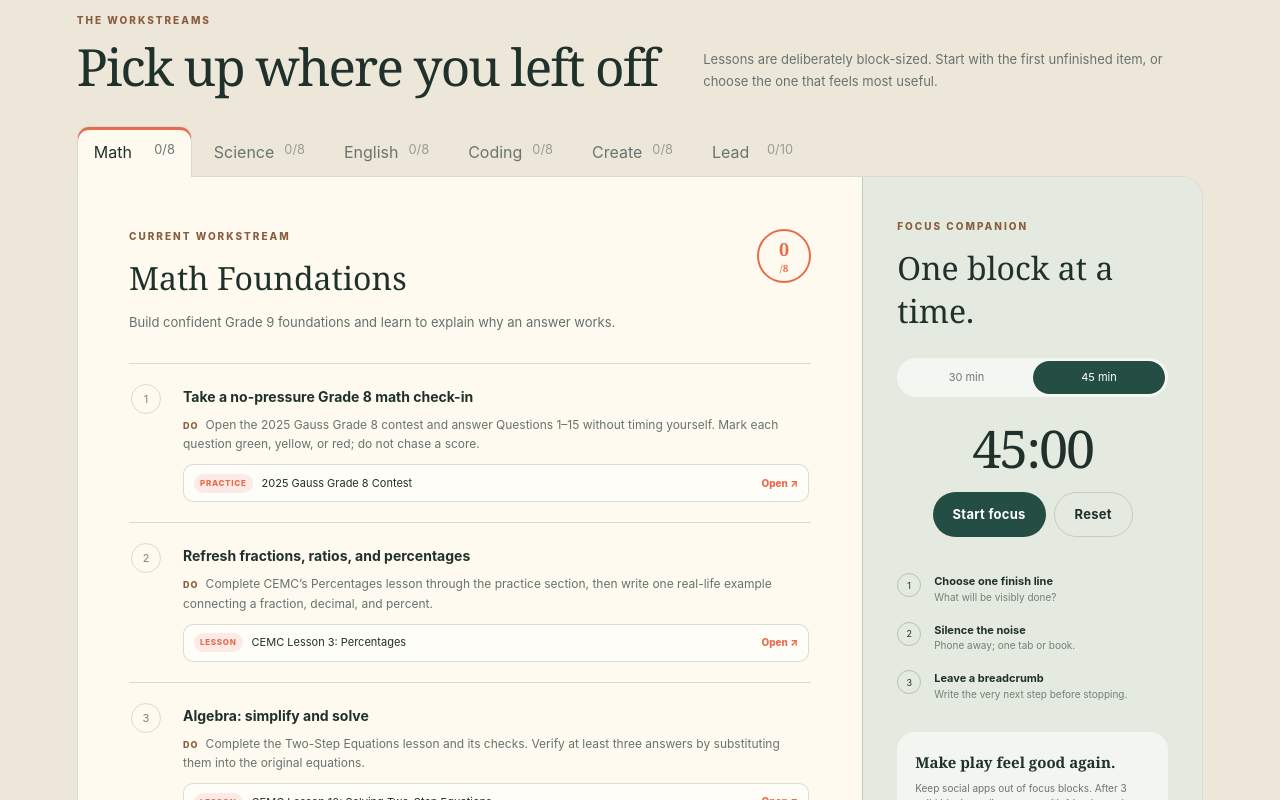
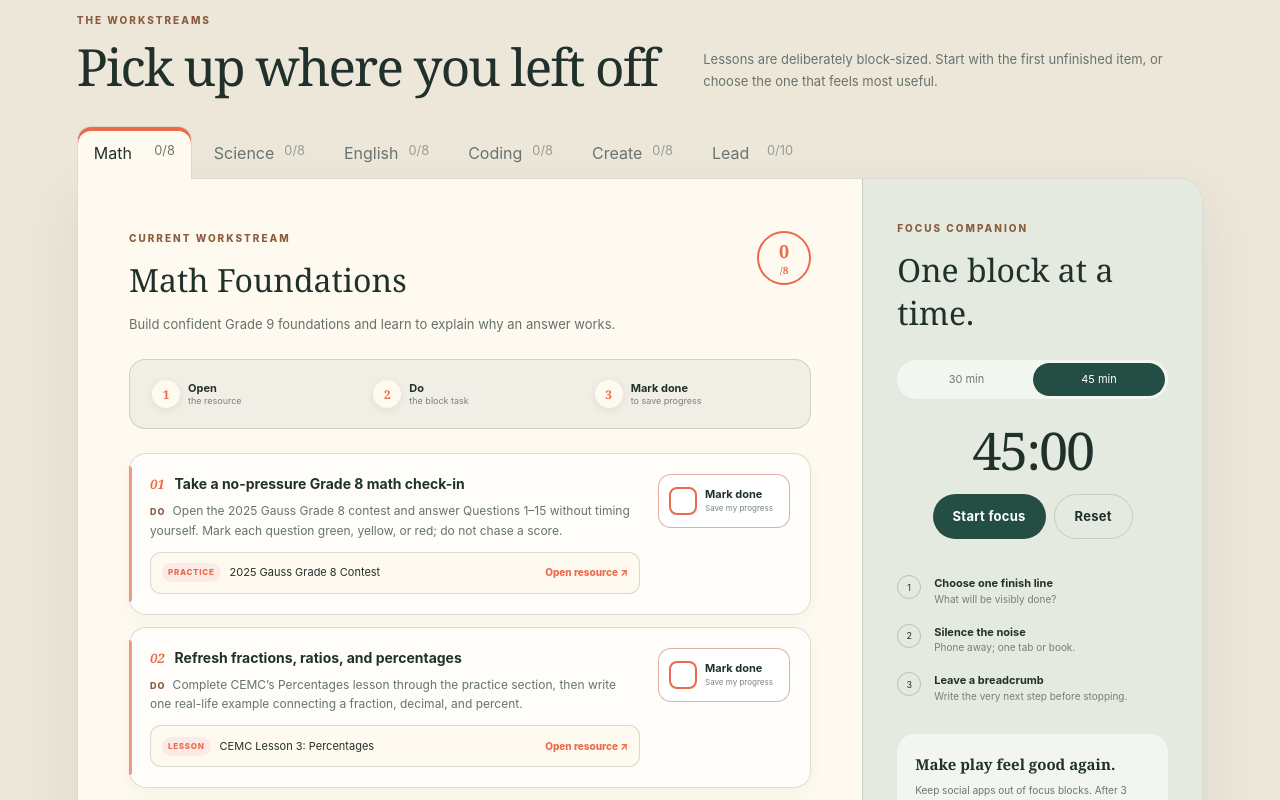
Before and after one commit to r-chen/northstar-study-studio, a Next.js app: page / in a window 1280 px wide. Shown: the part 880-1680 px from the top of the page. Built offline with nearby package versions, Linux system fonts and the light colour scheme.

Commit message:
Clarify task completion and polish lesson cards

```diff
--- a/app/globals.css
+++ b/app/globals.css
@@ -71,32 +71,50 @@ h1 em { color: #a44f37; font-weight: 400; }
 .section-heading h2, .principles > h2 { margin-bottom: 0; font: 500 clamp(35px, 4vw, 56px)/1.02 var(--serif); letter-spacing: -.035em; }
 .section-heading > p { max-width: 500px; color: #68736e; font-size: 13px; line-height: 1.7; }
 .subject-tabs { max-width: 1300px; margin: 0 auto -1px; display: flex; align-items: flex-end; gap: 5px; overflow-x: auto; scrollbar-width: thin; }
-.subject-tabs button { min-width: 115px; padding: 13px 16px; display: flex; justify-content: space-between; gap: 10px; border: 1px solid transparent; border-bottom: 0; border-radius: 12px 12px 0 0; background: transparent; cursor: pointer; color: #69746f; }
-.subject-tabs button.active { background: var(--cream); border-color: var(--line); color: var(--ink); box-shadow: inset 0 3px 0 var(--subject); }
+.subject-tabs button { min-width: 115px; padding: 14px 16px; display: flex; justify-content: space-between; gap: 10px; border: 1px solid transparent; border-bottom: 0; border-radius: 14px 14px 0 0; background: transparent; cursor: pointer; color: #69746f; transition: background .2s ease, color .2s ease, transform .2s ease; }
+.subject-tabs button:hover { background: rgba(255,255,255,.38); color: var(--ink); }
+.subject-tabs button.active { background: var(--cream); border-color: var(--line); color: var(--ink); box-shadow: inset 0 4px 0 var(--subject); }
 .subject-tabs small { opacity: .65; }
-.work-grid { max-width: 1300px; margin: 0 auto; display: grid; grid-template-columns: minmax(0, 1fr) 340px; border: 1px solid var(--line); border-radius: 0 22px 22px 22px; overflow: hidden; background: var(--cream); }
+.work-grid { max-width: 1300px; margin: 0 auto; display: grid; grid-template-columns: minmax(0, 1fr) 340px; border: 1px solid var(--line); border-radius: 0 24px 24px 24px; overflow: hidden; background: var(--cream); box-shadow: 0 22px 55px rgba(70,58,40,.09); }
 .lesson-panel { padding: clamp(26px, 4vw, 54px); }
 .lesson-intro { display: flex; justify-content: space-between; align-items: flex-start; }
 .lesson-intro h3, .focus-panel h3 { font: 500 32px var(--serif); margin-bottom: 0; }
 .completion-ring { width: 54px; height: 54px; border: 2px solid var(--subject); border-radius: 50%; display: grid; place-content: center; text-align: center; font: 600 18px var(--serif); color: var(--subject); }
 .completion-ring small { font-size: 10px; }
-.purpose { max-width: 670px; margin: 13px 0 30px; color: #64706b; font-size: 13px; line-height: 1.65; }
-.task-list { margin: 0; padding: 0; list-style: none; }
-.task-list li { display: grid; grid-template-columns: 38px minmax(0, 1fr); gap: 14px; padding: 20px 2px; border-top: 1px solid var(--line); }
-.task-list li:last-child { border-bottom: 1px solid var(--line); }
-.task-list .check { width: 30px; height: 30px; border: 1px solid var(--line); border-radius: 50%; background: transparent; color: #7b8581; font-size: 11px; cursor: pointer; }
-.task-list li:not(.done):hover .check { border-color: var(--subject); color: var(--subject); }
-.task-list strong { font-size: 14px; line-height: 1.45; }
+.purpose { max-width: 670px; margin: 13px 0 24px; color: #64706b; font-size: 13px; line-height: 1.65; }
+.lesson-guide { margin: 0 0 24px; padding: 12px; display: grid; grid-template-columns: repeat(3, 1fr); gap: 8px; border: 1px solid var(--line); border-radius: 16px; background: #f1eee5; }
+.lesson-guide > div { min-width: 0; padding: 8px 10px; display: grid; grid-template-columns: 28px 1fr; align-items: center; gap: 8px; }
+.lesson-guide span { width: 28px; height: 28px; display: grid; place-items: center; border-radius: 50%; background: var(--cream); color: var(--subject); font: 700 12px var(--serif); box-shadow: 0 2px 8px rgba(45,43,34,.08); }
+.lesson-guide p { margin: 0; color: #77817d; font-size: 9px; line-height: 1.35; }
+.lesson-guide strong { display: block; color: var(--ink); font-size: 11px; }
+.task-list { margin: 0; padding: 0; display: grid; gap: 12px; list-style: none; }
+.task-list li { position: relative; display: grid; grid-template-columns: minmax(0, 1fr) 132px; align-items: start; gap: 18px; padding: 20px; border: 1px solid var(--line); border-radius: 17px; background: rgba(255,255,255,.58); box-shadow: 0 5px 18px rgba(56,49,35,.04); transition: border-color .2s ease, box-shadow .2s ease, transform .2s ease, background .2s ease; }
+.task-list li::before { content: ""; position: absolute; inset: 12px auto 12px -1px; width: 3px; border-radius: 0 4px 4px 0; background: var(--subject); opacity: .65; }
+.task-list li:not(.done):hover { border-color: color-mix(in srgb, var(--subject) 45%, var(--line)); background: white; box-shadow: 0 10px 28px rgba(56,49,35,.08); transform: translateY(-1px); }
 .task-content { min-width: 0; }
+.task-heading { display: flex; align-items: baseline; gap: 10px; }
+.task-number { flex: 0 0 auto; color: var(--subject); font: italic 600 13px var(--serif); }
+.task-title { color: var(--ink); font-size: 14px; line-height: 1.45; }
 .task-list .task-action { margin: 7px 0 0; color: #66736e; font-size: 12px; line-height: 1.6; }
 .task-action > span { display: inline-block; margin-right: 7px; color: #8a5d3e; font-size: 9px; font-weight: 850; letter-spacing: .12em; text-transform: uppercase; }
-.task-resource { margin-top: 11px; min-height: 38px; padding: 8px 10px; display: grid; grid-template-columns: auto minmax(0, 1fr) auto; align-items: center; gap: 9px; border: 1px solid var(--line); border-radius: 10px; background: rgba(255,255,255,.55); color: var(--ink); text-decoration: none; font-size: 11px; line-height: 1.35; transition: border-color .2s ease, background .2s ease, transform .2s ease; }
+.task-resource { margin-top: 12px; min-height: 42px; padding: 9px 11px; display: grid; grid-template-columns: auto minmax(0, 1fr) auto; align-items: center; gap: 9px; border: 1px solid var(--line); border-radius: 11px; background: var(--cream); color: var(--ink); text-decoration: none; font-size: 11px; line-height: 1.35; transition: border-color .2s ease, background .2s ease, transform .2s ease; }
 .task-resource:hover { border-color: var(--subject); background: white; transform: translateY(-1px); }
 .resource-kind { padding: 4px 6px; border-radius: 999px; background: color-mix(in srgb, var(--subject) 14%, white); color: var(--subject); font-size: 8px; font-weight: 850; letter-spacing: .09em; text-transform: uppercase; }
 .resource-open { color: var(--subject); font-size: 10px; font-weight: 800; white-space: nowrap; }
-.task-list li.done { opacity: .56; }
-.task-list li.done strong { text-decoration: line-through; }
-.task-list li.done .check { background: var(--subject); color: white; border-color: var(--subject); }
+.complete-button { width: 132px; min-height: 54px; padding: 9px 10px; display: grid; grid-template-columns: 28px 1fr; align-items: center; gap: 8px; border: 1px solid color-mix(in srgb, var(--subject) 40%, var(--line)); border-radius: 13px; background: white; color: var(--ink); text-align: left; cursor: pointer; transition: background .2s ease, border-color .2s ease, transform .2s ease; }
+.complete-button:hover { border-color: var(--subject); background: color-mix(in srgb, var(--subject) 6%, white); transform: translateY(-1px); }
+.status-check { width: 28px; height: 28px; display: grid; place-items: center; border: 2px solid var(--subject); border-radius: 8px; color: white; font-size: 14px; font-weight: 900; }
+.status-copy { min-width: 0; display: grid; }
+.status-copy strong { font-size: 11px; line-height: 1.2; }
+.status-copy small { margin-top: 3px; color: #7a8580; font-size: 8px; line-height: 1.2; }
+.task-list li.done { background: #edf3ea; border-color: color-mix(in srgb, var(--subject) 28%, var(--line)); box-shadow: none; }
+.task-list li.done::before { opacity: 1; }
+.task-list li.done .task-title { color: #69746f; text-decoration: line-through; }
+.task-list li.done .task-action { color: #89928e; }
+.task-list li.done .task-resource { opacity: .72; }
+.task-list li.done .complete-button { border-color: var(--subject); background: var(--subject); color: white; }
+.task-list li.done .status-check { border-color: white; background: rgba(255,255,255,.16); }
+.task-list li.done .status-copy small { color: rgba(255,255,255,.75); }
 .add-task { margin-top: 18px; display: flex; border-bottom: 1px solid var(--line); }
 .add-task input { flex: 1; border: 0; padding: 12px 2px; background: transparent; color: var(--ink); min-width: 0; }
 .add-task input::placeholder { color: #929a97; }
@@ -165,6 +183,10 @@ footer p { margin: 0; }
   .section-heading > p { margin-top: 15px; }
   .work-grid { border-radius: 0 15px 15px 15px; }
   .lesson-panel { padding: 25px 18px; }
+  .lesson-guide { grid-template-columns: 1fr; }
+  .lesson-guide > div { padding: 5px 8px; }
+  .task-list li { grid-template-columns: 1fr; padding: 17px; }
+  .complete-button { width: 100%; grid-template-columns: 28px 1fr; }
   .task-resource { grid-template-columns: auto minmax(0, 1fr); }
   .resource-open { grid-column: 2; }
   .subject-tabs button { min-width: 100px; }
--- a/app/page.tsx
+++ b/app/page.tsx
@@ -522,23 +522,40 @@ export default function Home() {
               </div>
             </div>
             <p className="purpose">{active.purpose}</p>
+            <div className="lesson-guide" aria-label="How to complete a study block">
+              <div><span>1</span><p><strong>Open</strong>the resource</p></div>
+              <div><span>2</span><p><strong>Do</strong>the block task</p></div>
+              <div><span>3</span><p><strong>Mark done</strong>to save progress</p></div>
+            </div>
             <ol className="task-list">
               {active.tasks.map((item, index) => (
                 <li key={item.id} className={item.done ? "done" : ""}>
-                  <button className="check" onClick={() => toggleTask(active.id, item.id)} aria-label={`${item.done ? "Mark incomplete" : "Mark complete"}: ${item.title}`}>
-                    {item.done ? "✓" : index + 1}
-                  </button>
                   <div className="task-content">
-                    <strong>{item.title}</strong>
+                    <div className="task-heading">
+                      <span className="task-number">{String(index + 1).padStart(2, "0")}</span>
+                      <strong className="task-title">{item.title}</strong>
+                    </div>
                     <p className="task-action"><span>Do</span>{item.note}</p>
                     {item.resource && (
                       <a className="task-resource" href={item.resource.url} target="_blank" rel="noreferrer">
                         <span className="resource-kind">{item.resource.kind}</span>
                         <span>{item.resource.label}</span>
-                        <span className="resource-open">Open ↗</span>
+                        <span className="resource-open">Open resource ↗</span>
                       </a>
                     )}
                   </div>
+                  <button
+                    className="complete-button"
+                    onClick={() => toggleTask(active.id, item.id)}
+                    aria-pressed={item.done}
+                    aria-label={`${item.done ? "Mark incomplete" : "Mark done"}: ${item.title}`}
+                  >
+                    <span className="status-check" aria-hidden="true">{item.done ? "✓" : ""}</span>
+                    <span className="status-copy">
+                      <strong>{item.done ? "Completed" : "Mark done"}</strong>
+                      <small>{item.done ? "Click to undo" : "Save my progress"}</small>
+                    </span>
+                  </button>
                 </li>
               ))}
             </ol>
```
